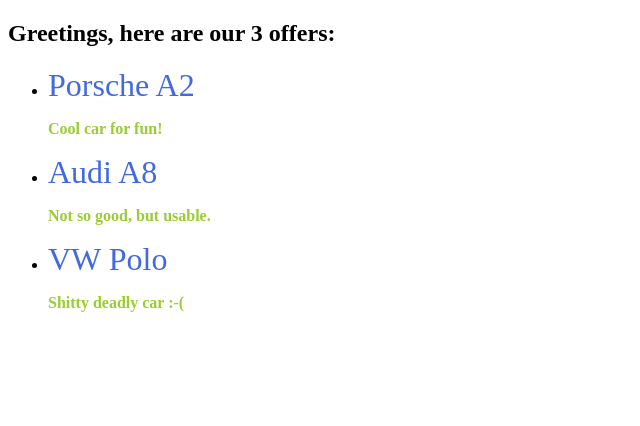
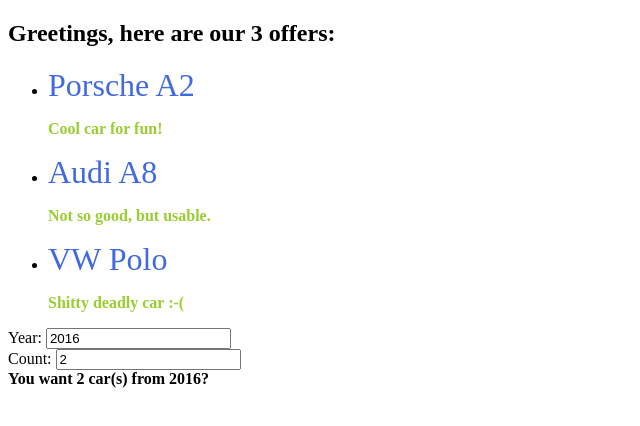
Before and after one commit to xafero/Cornered, a website: page CarHtmlApp/public_html/index.html in a window 1280 px wide. Shown: the whole page, without its empty margins (0-640 px from the left). Drawn offline with nearby package versions, Linux system fonts and the light colour scheme.

Commit message:
Added some ng init and ng model

```diff
--- a/CarHtmlApp/public_html/index.html
+++ b/CarHtmlApp/public_html/index.html
@@ -22,5 +22,17 @@
             </li>
         </ul>
 
+        <div ng-init="year = 2016;count = 2">
+            <div>
+                Year: <input type="number" min="0" ng-model="year" />
+            </div>
+            <div>
+                Count: <input type="number" min="0" ng-model="count" />
+            </div>
+            <div>
+                <b>You want {{count}} car(s) from {{year}}?</b>
+            </div>
+        </div>
+
     </body>
 </html>
```
